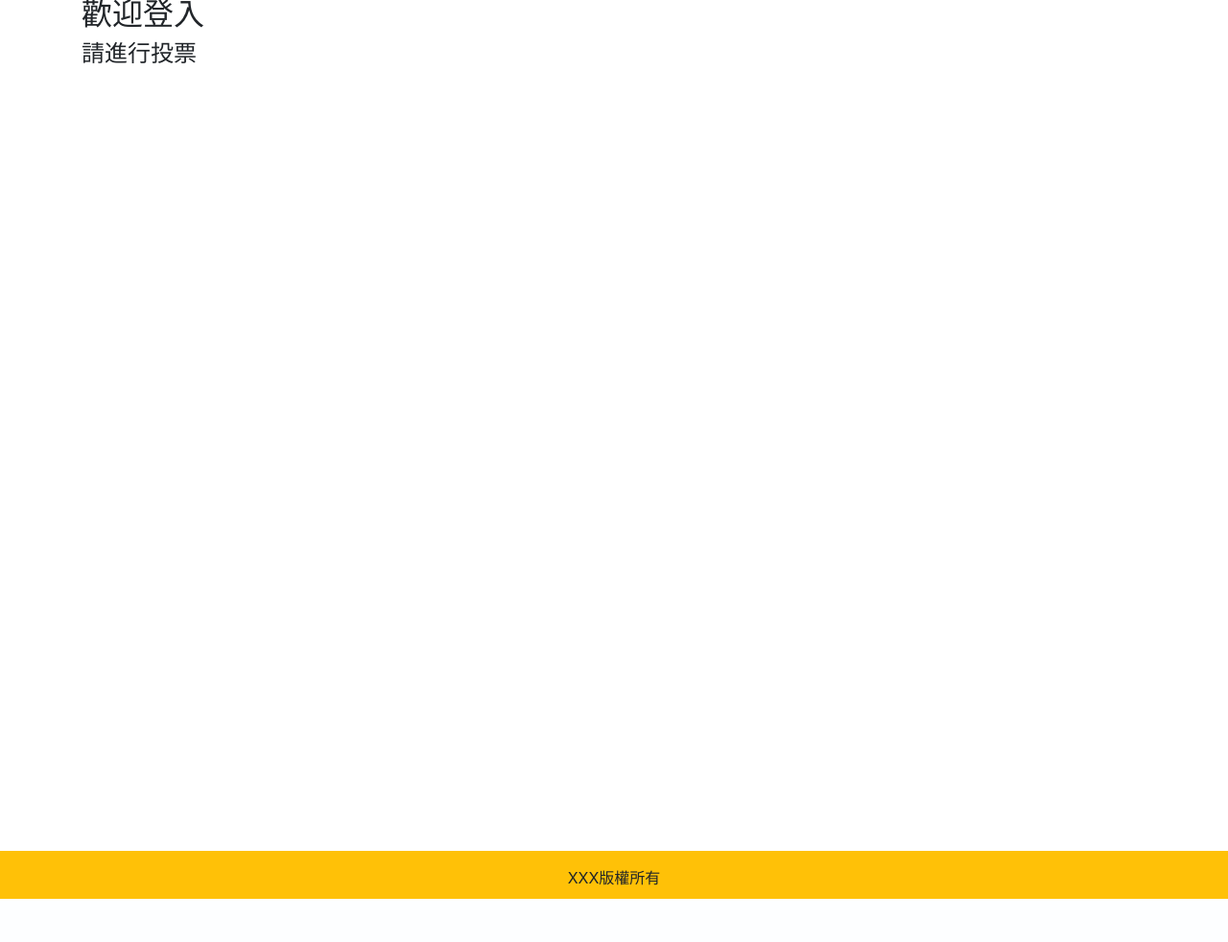
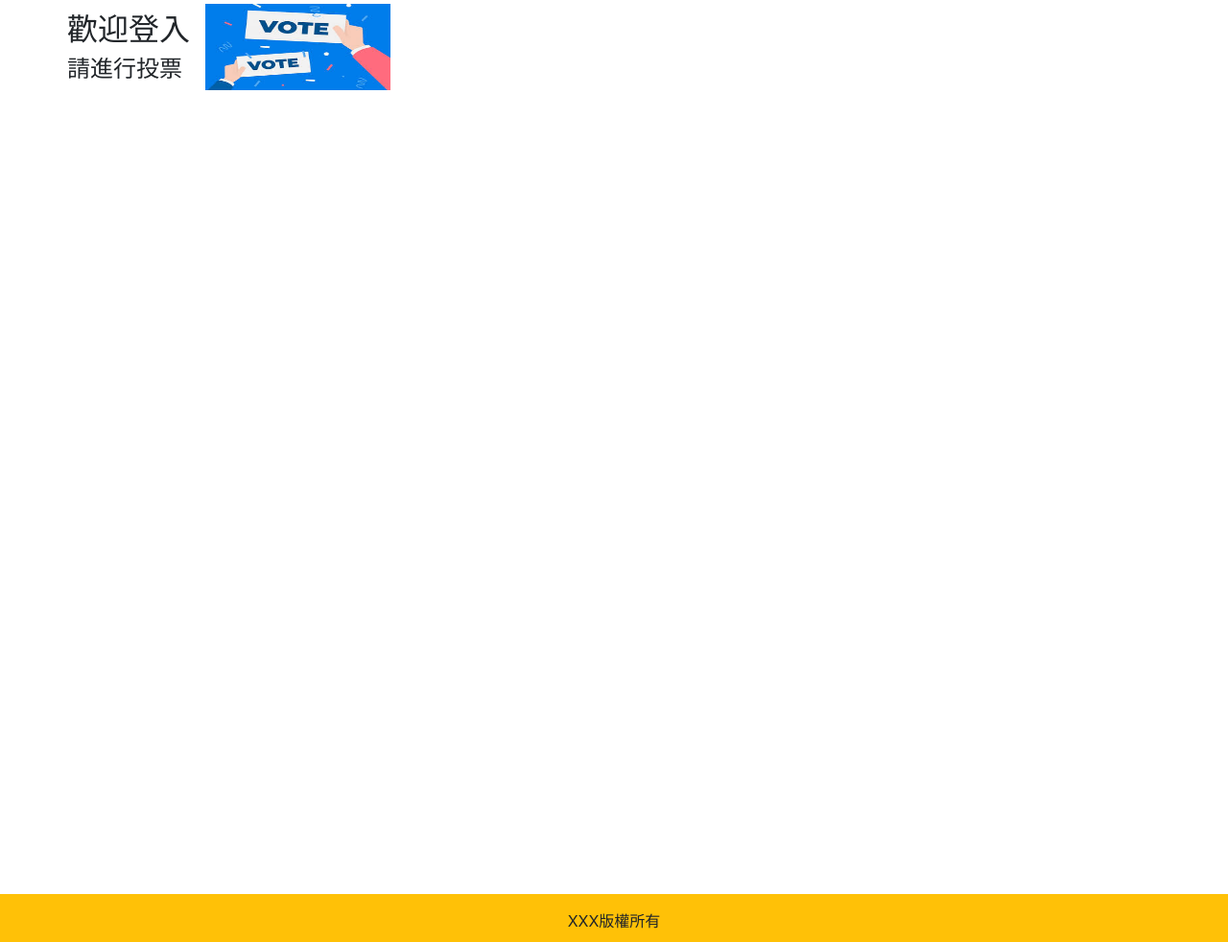
Before and after one commit to phpgogogo/my_vote, a PHP site: page / in a window 1280 px wide. Shown: the part 376-1358 px from the top of the page at 96% size. Before the commit the page ends 1313 px from the top, so only its background shows below. Run offline with PHP 8.4, Linux system fonts and the light colour scheme; the visitor is signed in with stand-in values (Sample User, id 1); data comes from the database, SQL or seed files in the repository; data that the repository does not hold is empty.

Commit message:
在vote list新增一個圖片 and 更改錯誤頁面文字的顏色

```diff
--- a/frontend/login_fail.php
+++ b/frontend/login_fail.php
@@ -1,3 +1,5 @@
-<h1 class="mt-5">登入失敗</h1>
+<h1 style="text-align: center;margin-top:50px; color:red;">登入失敗</h1>
 
-<a href="../index.php">回首頁</a>
+<div style="text-align: center;">
+    <a href="../index.php">回首頁</a>
+</div>
--- a/frontend/reg_fail.php
+++ b/frontend/reg_fail.php
@@ -1,3 +1,5 @@
-<h1 class="mt-5">此帳號已被註冊</h1>
+<h1 style="text-align: center;margin-top:50px; color:red;">此帳號已被註冊</h1>
 
-<a href="../index.php">回首頁</a>
+<div style="text-align: center;">
+    <a href="../index.php">回首頁</a>
+</div>
--- a/frontend/reg_success.php
+++ b/frontend/reg_success.php
@@ -1,3 +1,5 @@
-<h1 class="mt-5">帳冊成功,請使用該帳號登入</h1>
+<h1 style="text-align: center;margin-top:50px; color:blue;">帳冊成功,請使用該帳號登入</h1>
 
-<a href="../index.php">回首頁</a>
+<div style="text-align: center;">
+    <a href="../index.php">回首頁</a>
+</div>
--- a/frontend/vote_list.php
+++ b/frontend/vote_list.php
@@ -10,8 +10,16 @@
 $subjects = all("topics");
 if (isset($_SESSION["user"])) {
     ?>
-    <h2 class="mt-3">歡迎登入</h2>
-<h4 class="mb-3">請進行投票</h4>
+    <div class="row mt-3">
+        <div class="">
+            <h2 class="mt-3">歡迎登入</h2>
+            <h4 class="mb-3">請進行投票</h4>
+        </div>
+        <div class="mt-2 ml-3">
+            <img src="../images.jpg" width="70%" height="70%" alt="">
+        </div>
+    </div>
+
     <?php
     echo "<ol class='list-group'>";
     foreach ($subjects as $key => $value) {
```
Also changed, not shown: images.jpg (added).
